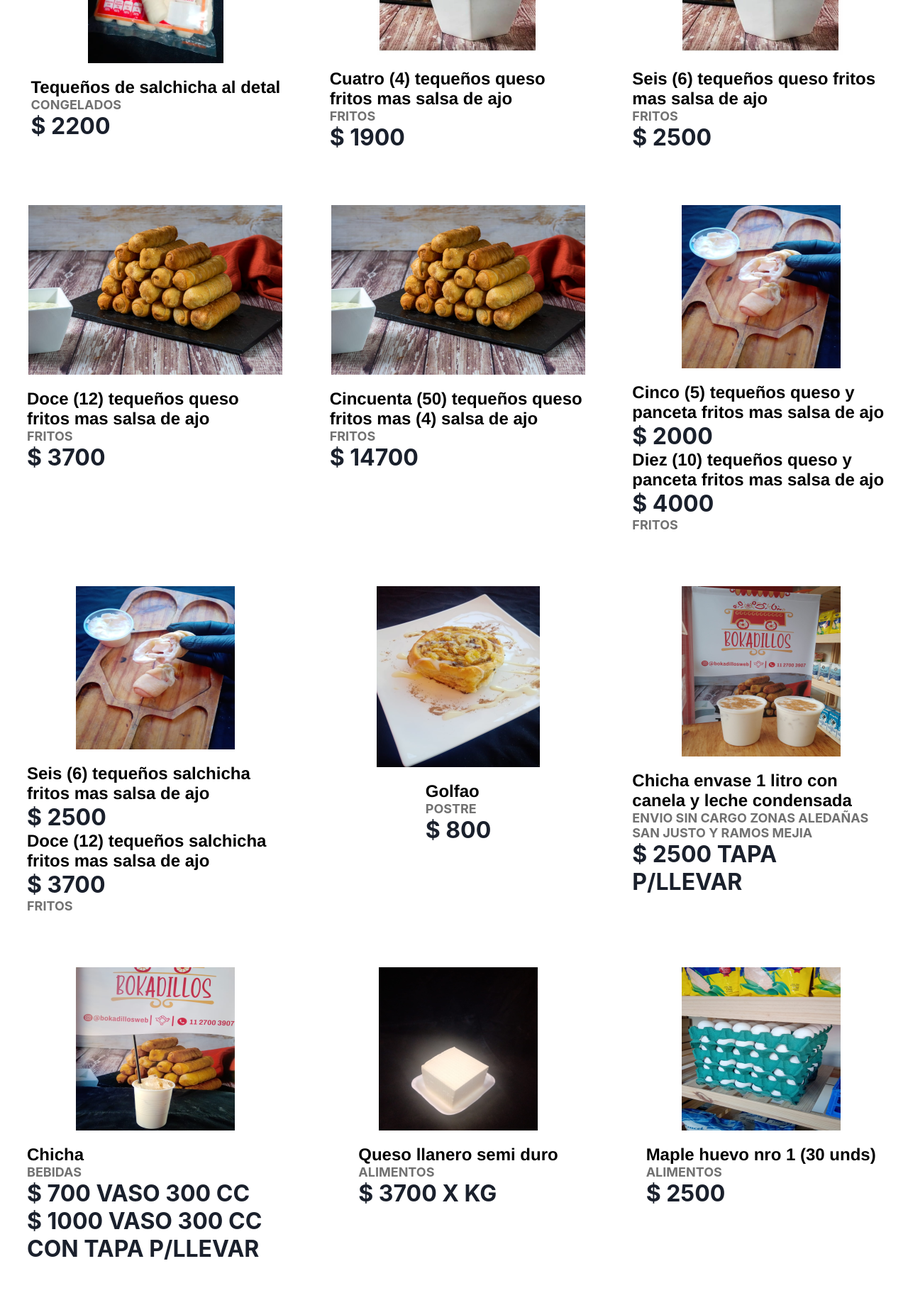
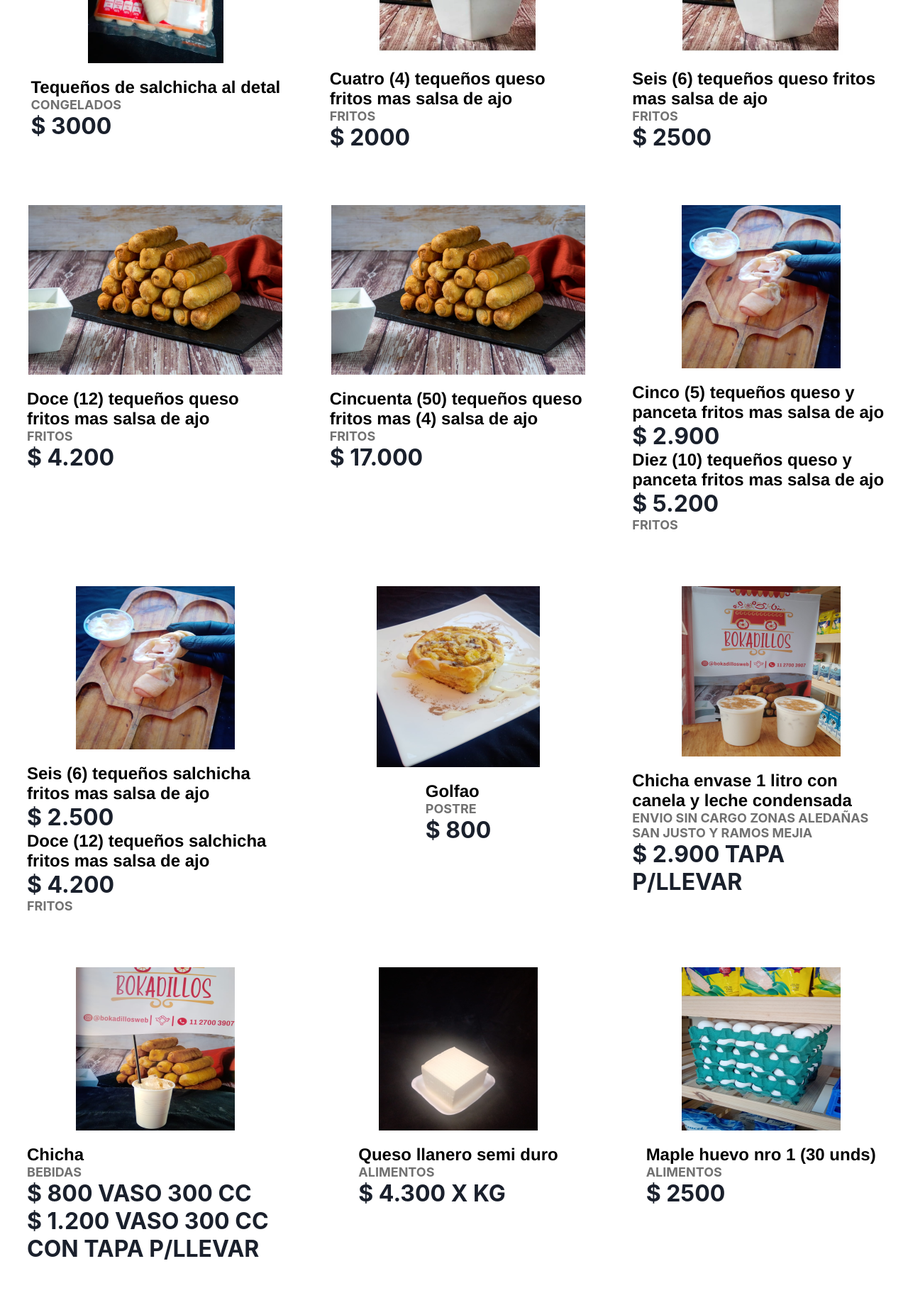
Before and after one commit to elifred2022/productosBokadillos, a React (Create React App) app: page / in a window 1280 px wide. Shown: the part 880-2733 px from the top of the page at 71% size. Built offline with nearby package versions, Linux system fonts and the light colour scheme.

Commit message:
update precios 15ene24

```diff
--- a/src/components/productos/ProductosItem.js
+++ b/src/components/productos/ProductosItem.js
@@ -31,7 +31,7 @@ export const ProductoItem = ({ id, title, price, image, category }) => {
         <div className="producto__footer">
           <h1>Tequeños de queso al Mayor a partir de 15 docenas</h1>
           <p>Congelados</p>
-          <p className="price">$ 1850</p>
+          <p className="price">$ 2200</p>
         </div>
       </div>
 
@@ -44,7 +44,7 @@ export const ProductoItem = ({ id, title, price, image, category }) => {
         <div className="producto__footer">
           <h1>Tequeños de queso al detal</h1>
           <p>Congelados</p>
-          <p className="price">$ 2200</p>
+          <p className="price">$ 3000</p>
         </div>
       </div>
 
@@ -57,7 +57,7 @@ export const ProductoItem = ({ id, title, price, image, category }) => {
         <div className="producto__footer">
           <h1>Tequeños de queso y panceta al detal</h1>
           <p>Congelados</p>
-          <p className="price">$ 3000</p>
+          <p className="price">$ 3500</p>
         </div>
       </div>
 
@@ -70,7 +70,7 @@ export const ProductoItem = ({ id, title, price, image, category }) => {
         <div className="producto__footer">
           <h1>Tequeños de salchicha al detal</h1>
           <p>Congelados</p>
-          <p className="price">$ 2200</p>
+          <p className="price">$ 3000</p>
         </div>
       </div>
 
@@ -83,7 +83,7 @@ export const ProductoItem = ({ id, title, price, image, category }) => {
         <div className="producto__footer">
           <h1>Cuatro (4) tequeños queso fritos mas salsa de ajo</h1>
           <p>Fritos</p>
-          <p className="price">$ 1900</p>
+          <p className="price">$ 2000</p>
         </div>
       </div>
 
@@ -109,7 +109,7 @@ export const ProductoItem = ({ id, title, price, image, category }) => {
         <div className="producto__footer">
           <h1>Doce (12) tequeños queso fritos mas salsa de ajo</h1>
           <p>Fritos</p>
-          <p className="price">$ 3700</p>
+          <p className="price">$ 4.200</p>
         </div>
       </div>
 
@@ -122,7 +122,7 @@ export const ProductoItem = ({ id, title, price, image, category }) => {
         <div className="producto__footer">
           <h1>Cincuenta (50) tequeños queso fritos mas (4) salsa de ajo</h1>
           <p>Fritos</p>
-          <p className="price">$ 14700</p>
+          <p className="price">$ 17.000</p>
         </div>
       </div>
 
@@ -134,9 +134,9 @@ export const ProductoItem = ({ id, title, price, image, category }) => {
         </>
         <div className="producto__footer">
           <h1>Cinco (5) tequeños queso y panceta fritos mas salsa de ajo</h1>
-          <p className="price">$ 2000</p>
+          <p className="price">$ 2.900</p>
           <h1>Diez (10) tequeños queso y panceta fritos mas salsa de ajo</h1>
-          <p className="price">$ 4000</p>
+          <p className="price">$ 5.200</p>
           <p>Fritos</p>
         </div>
       </div>
@@ -149,9 +149,9 @@ export const ProductoItem = ({ id, title, price, image, category }) => {
         </>
         <div className="producto__footer">
           <h1>Seis (6) tequeños salchicha fritos mas salsa de ajo</h1>
-          <p className="price">$ 2500</p>
+          <p className="price">$ 2.500</p>
           <h1>Doce (12) tequeños salchicha fritos mas salsa de ajo</h1>
-          <p className="price">$ 3700</p>
+          <p className="price">$ 4.200</p>
           <p>Fritos</p>
         </div>
       </div>
@@ -178,7 +178,7 @@ export const ProductoItem = ({ id, title, price, image, category }) => {
         <div className="producto__footer">
           <h1>Chicha envase 1 litro con canela y leche condensada</h1>
           <p>envio sin cargo zonas aledañas San Justo y Ramos Mejia</p>
-          <p className="price">$ 2500 tapa p/llevar</p>
+          <p className="price">$ 2.900 tapa p/llevar</p>
         </div>
       </div>
 
@@ -191,8 +191,8 @@ export const ProductoItem = ({ id, title, price, image, category }) => {
         <div className="producto__footer">
           <h1>Chicha</h1>
           <p>Bebidas</p>
-          <p className="price">$ 700 vaso 300 cc</p>
-          <p className="price">$ 1000 vaso 300 cc con tapa p/llevar</p>
+          <p className="price">$ 800 vaso 300 cc</p>
+          <p className="price">$ 1.200 vaso 300 cc con tapa p/llevar</p>
         </div>
       </div>
 
@@ -205,7 +205,7 @@ export const ProductoItem = ({ id, title, price, image, category }) => {
         <div className="producto__footer">
           <h1>Queso llanero semi duro</h1>
           <p>Alimentos</p>
-          <p className="price">$ 3700 x kg</p>
+          <p className="price">$ 4.300 x kg</p>
         </div>
       </div>
 
@@ -231,7 +231,7 @@ export const ProductoItem = ({ id, title, price, image, category }) => {
         <div className="producto__footer">
           <h1>Harina de maiz para arepas Morixe 1 kg</h1>
           <p>Alimentos</p>
-          <p className="price">$ 2500</p>
+          <p className="price">$ 3.300</p>
         </div>
       </div>
 
@@ -244,7 +244,7 @@ export const ProductoItem = ({ id, title, price, image, category }) => {
         <div className="producto__footer">
           <h1>Malta lata</h1>
           <p>Bebidas</p>
-          <p className="price">$ 800</p>
+          <p className="price">$ 1.500</p>
         </div>
       </div>
 
@@ -257,7 +257,7 @@ export const ProductoItem = ({ id, title, price, image, category }) => {
         <div className="producto__footer">
           <h1>Rekolita</h1>
           <p>Bebidas</p>
-          <p className="price">$ 800</p>
+          <p className="price">$ 1.500</p>
         </div>
       </div>
 
@@ -270,7 +270,7 @@ export const ProductoItem = ({ id, title, price, image, category }) => {
         <div className="producto__footer">
           <h1>Cocacola sabor original 354 ml</h1>
           <p>Bebidas</p>
-          <p className="price">$ 800</p>
+          <p className="price">$ 1.200</p>
         </div>
       </div>
 
```
